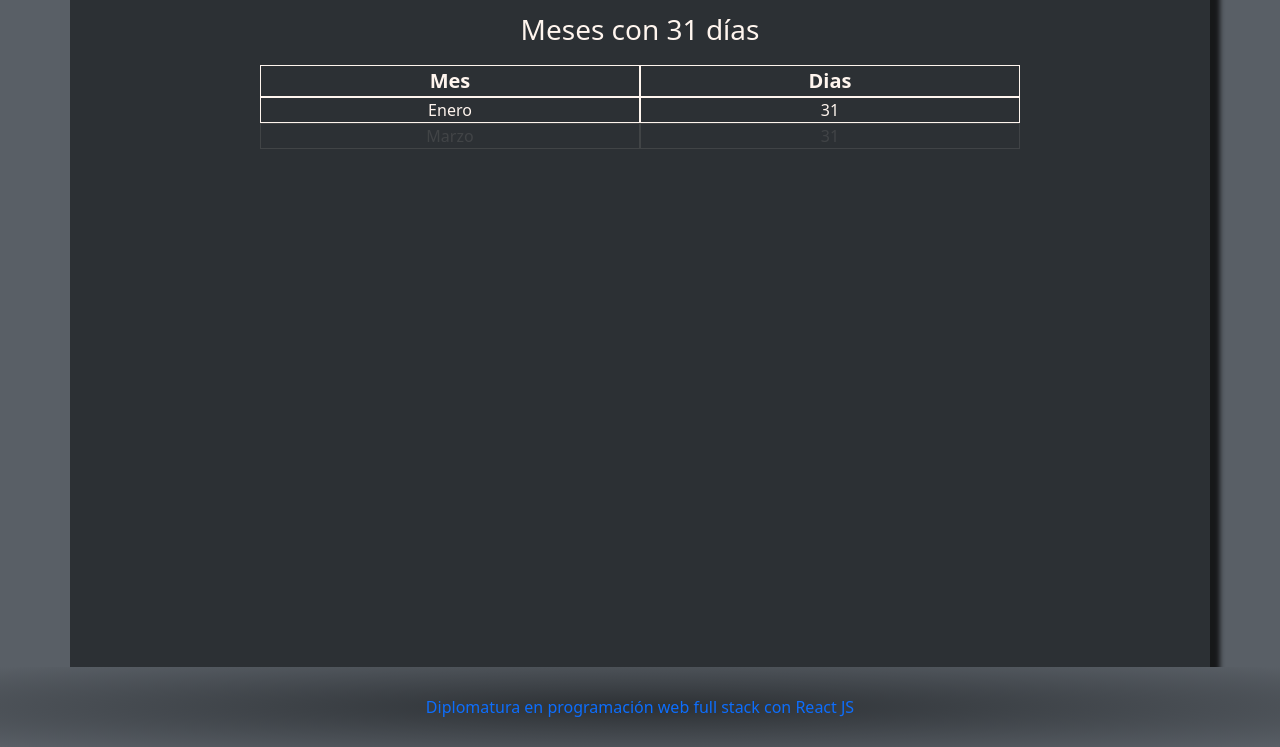
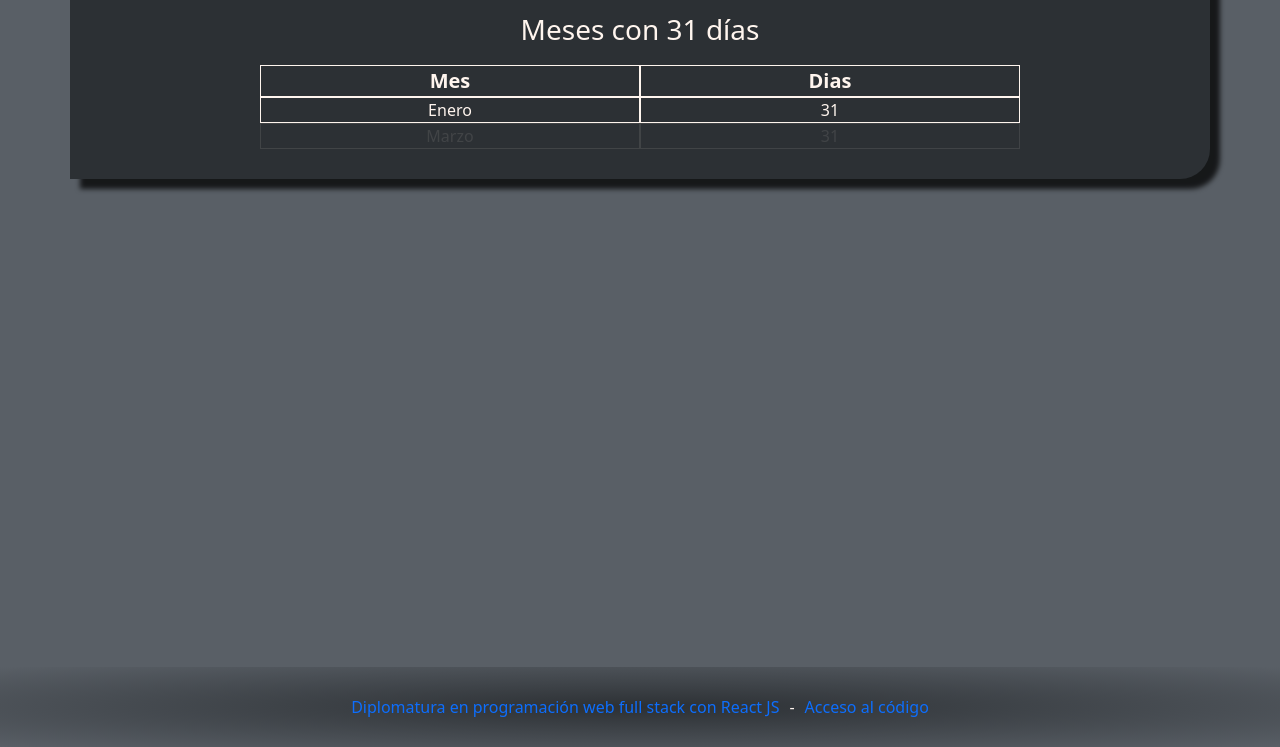
Before and after one commit to Janegro09/utn-fullstack-react, a plain HTML site: page Modulo2/tp3/index.html in a window 1280 px wide. Shown: the part 53-800 px from the top of the page. Drawn offline with nearby package versions, Linux system fonts and the light colour scheme.

Commit message:
se suma acceso a git

```diff
--- a/Modulo2/tp3/css/style.css
+++ b/Modulo2/tp3/css/style.css
@@ -32,6 +32,7 @@ footer{
 }
 a{
     text-decoration: none;
+    padding: 0 10px;
 }
 h3{
     animation-name: derecha;
@@ -49,17 +50,14 @@ h3{
     right: 0;
     margin-left: auto;
     margin-right: auto;
-
     background-color: #2C3034;
     text-align: center;
-
 
     -webkit-box-shadow: 10px 10px 5px 0px rgb(0 0 0 / 75%);
     -moz-box-shadow: 10px 10px 5px 0px rgba(0,0,0,0.75);
     box-shadow: 10px 10px 5px 0px rgb(0 0 0 / 75%);
     padding-bottom: 30px;
     border-radius: 0 0 30px;
-    height: 100%;
 }
 .meses, .dias{
     font-size: 20px;
--- a/Modulo2/tp3/index.html
+++ b/Modulo2/tp3/index.html
@@ -22,7 +22,7 @@
   </div>
 
   <footer>
-    <a target="_blank" href="https://campus.utnba.centrodeelearning.com/course/view.php?id=12953">Diplomatura en programación web full stack con React JS</a>
+    <a target="_blank" href="https://campus.utnba.centrodeelearning.com/course/view.php?id=12953">Diplomatura en programación web full stack con React JS</a> - <a href="https://github.com/Janegro09/utn-fullstack-react/tree/master/Modulo2/tp3" target="_blank">Acceso al código</a>
   </footer>
 
 
```
